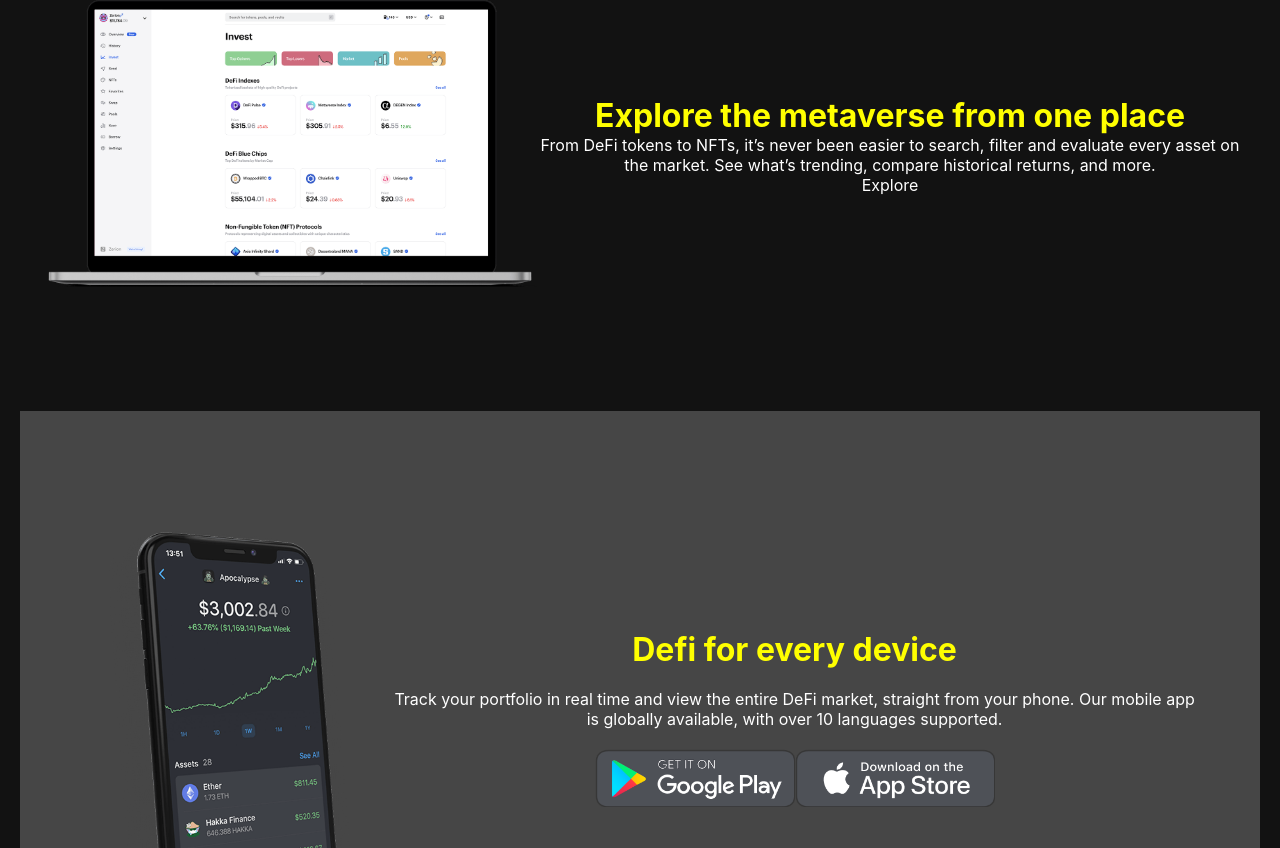
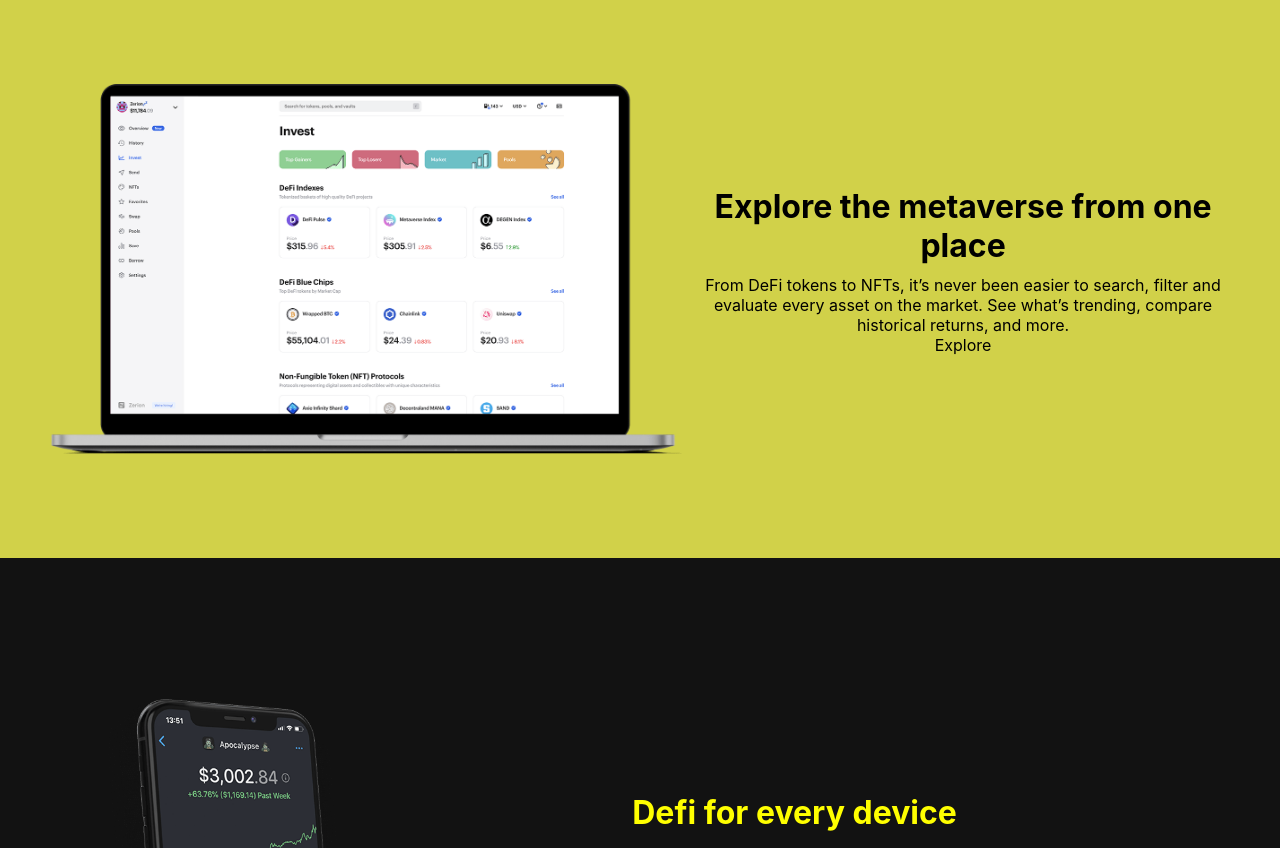
Before and after one commit to hemarle/nfts, a React (Create React App) app: page / in a window 1280 px wide. Shown: the part 1332-2180 px from the top of the page. Built offline with nearby package versions, Linux system fonts and the light colour scheme.

Commit message:
clean up done

```diff
--- a/src/About.css
+++ b/src/About.css
@@ -1,15 +1,20 @@
-.about{
-    text-align: center;
-    padding: 20px;
+.about {
+  text-align: center;
+  padding: 20px;
+  background-color: var(--about-bg);
+  color: black;
 }
-.about__Title{
-    margin-bottom:40px;
+.about h2 {
+  color: black;
+  margin-bottom: 10px;
+}
+.about__Title {
+  margin-bottom: 40px;
+  color: black;
 }
 
-
-@media screen and (min-width:768px) {
-
-    .aboutCard:nth-of-type(even){
-        flex-direction: row;
-    }
+@media screen and (min-width: 768px) {
+  .aboutCard:nth-of-type(even) {
+    flex-direction: row;
+  }
 }
--- a/src/AboutCard.css
+++ b/src/AboutCard.css
@@ -1,16 +1,19 @@
-.aboutCard{
+.aboutCard {
   display: flex;
   flex-direction: column-reverse;
   align-items: center;
   padding: 20px;
   margin-bottom: 60px;
 }
-.aboutCard__Image{
+.aboutCard__Image {
   max-width: 500px;
 }
 
-@media screen and (min-width:768px) {
-    .aboutCard{
+@media screen and (min-width: 768px) {
+  .aboutCard {
     flex-direction: row-reverse;
   }
+  .aboutCard__Image {
+    max-width: 700px;
   }
+}
--- a/src/App.css
+++ b/src/App.css
@@ -1,8 +1,10 @@
 :root {
   --blue: #346af0;
   --black: rgb(18, 18, 18);
-  --black-faint: rgba(18, 18, 18, 0.4);
   --yellow: rgba(255, 255, 0, 1);
+  /* --about-bg: rgba(10, 10, 10, 1);
+  --about-bg: rgb(73, 71, 71); */
+  --about-bg: rgb(209, 209, 73);
 }
 .app {
   background-color: var(--black);
--- a/src/Download.css
+++ b/src/Download.css
@@ -3,7 +3,7 @@
   flex-direction: column-reverse;
   align-items: center;
   padding: 5vw;
-  background-color: #464646;
+  background-color: var(--download-bg);
   color: white;
 }
 
@@ -19,6 +19,7 @@
 .download__Links a img {
   margin-bottom: 10px;
   max-width: 200px;
+  margin: 10px 20px;
 }
 
 @media screen and (min-width: 768px) {
@@ -27,6 +28,3 @@
     margin: 20px;
   }
 }
-
-@media screen and (min-width: 1440px) {
-}
--- a/src/Hero.css
+++ b/src/Hero.css
@@ -6,7 +6,7 @@
   text-align: center;
   min-height: 80vh;
   padding: 20px;
-  background-color: var(--black);
+  background-color: var(--hero-bg);
 }
 .hero__Subtitle {
   max-width: 700px;
```
Lines whose indentation alone changed are shown as unchanged.
